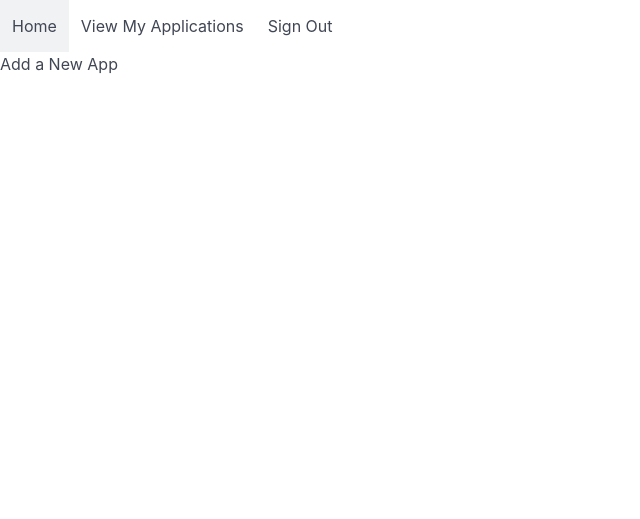
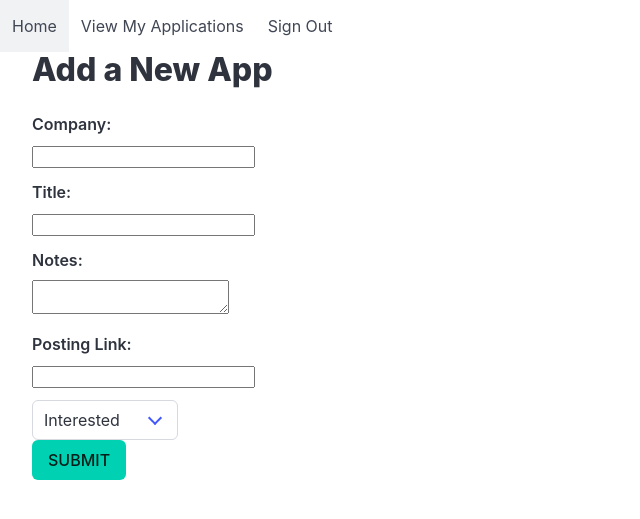
Before and after one commit to raworiginal/skyrockit, a Node server app: page /users/2/applications/new in a window 1280 px wide. Shown: the top 519 px of the page, without its empty margins (0-640 px from the left). Run offline with Node 20, Linux system fonts and the light colour scheme; the visitor is signed in with stand-in values (Sample User, id 1); some libraries are stand-ins or nearby versions.

Commit message:
added the form for new app

```diff
--- a/views/applications/new.ejs
+++ b/views/applications/new.ejs
@@ -1,4 +1,40 @@
-<%- include('../partials/_html-head.ejs', {title: 'Applications'}) %> <%- include('../partials/_nav-bar.ejs') %>
-    <h1>Add a New App</h1>
-  </body>
+<%- include("../partials/_html-head.ejs", {title: "New App"}) %>
+<%- include("../partials/_nav-bar.ejs") %>
+<div class="container is-fluid">
+  <h1 class="title">Add a New App</h1>
+  <div class="content">
+    <form action="/users/<%= user._id %>/applications" method="post">
+      <div class="field">
+        <label class="label" for="company">Company:</label>
+        <input type="text" name="company" id="company" />
+      </div>
+      <div class="field">
+        <label class="label" for="title">Title:</label>
+        <input type="text" name="title" id="title" />
+      </div>
+      <div class="field">
+        <label class="label" for="notes">Notes:</label>
+        <textarea name="notes" id="notes"></textarea>
+      </div>
+      <div class="field">
+        <label class="label" for="postingLink">Posting Link:</label>
+        <input type="text" name="postingLink" id="postingLink" />
+      </div>
+      <div class="select">
+        <select id="status" name="status">
+          <option value="interested">Interested</option>
+          <option value="applied">Applied</option>
+          <option value="interviewing">Interviewing</option>
+          <option value="rejected">Rejected</option>
+          <option value="accepted">Accepted</option>
+        </select>
+      </div>
+      <div class="control">
+        <button class="button is-primary" type="submit">SUBMIT</button>
+      </div>
+    </form>
+  </div>
+</div>
+</body>
+
 </html>
```
